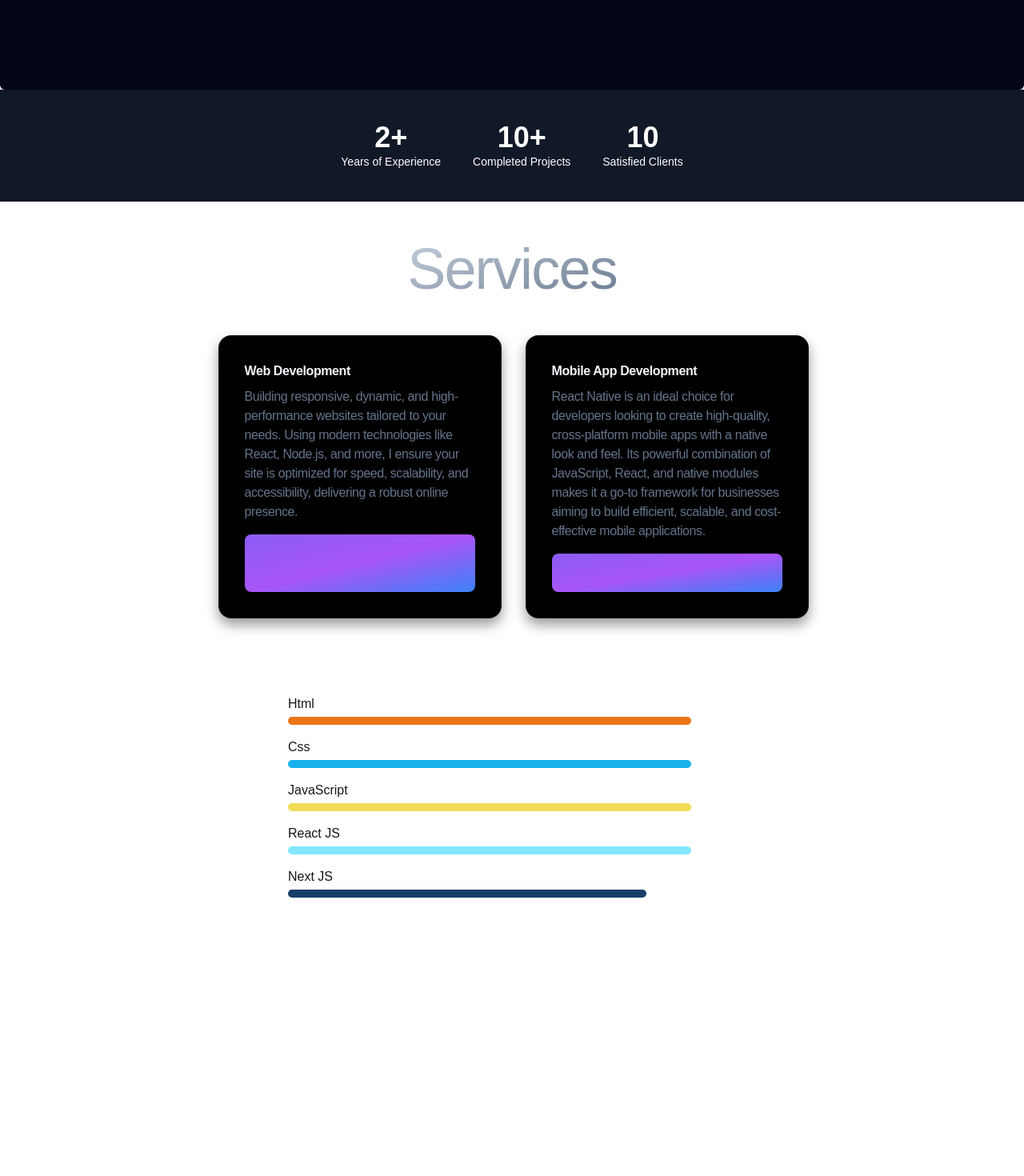
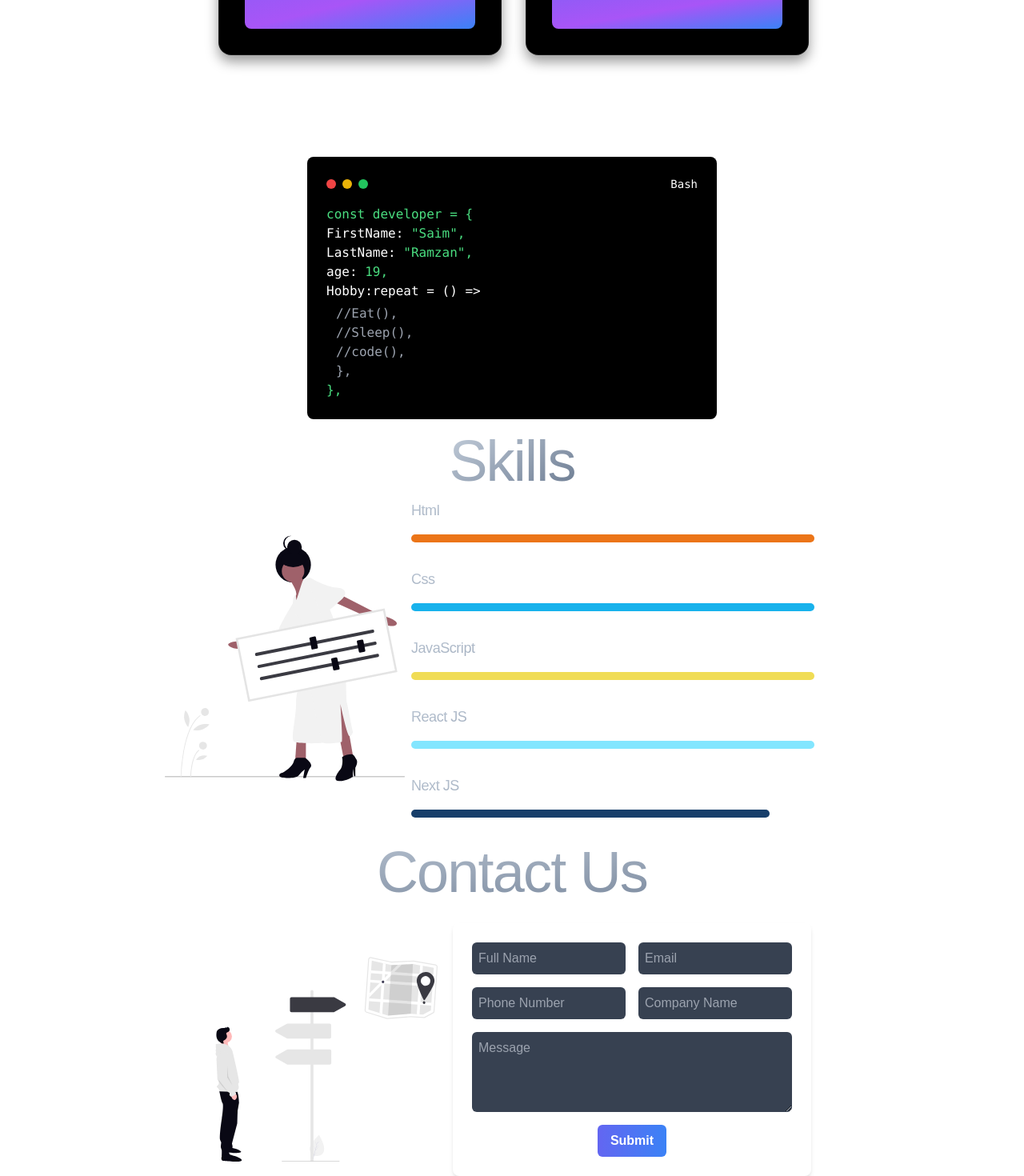
Before and after one commit to M0Abdullah/Portfolio, a Next.js app: page / in a window 1280 px wide. Shown: the part 1092-2562 px from the top of the page at 80% size. Before the commit the page ends 2230 px from the top, so only its background shows below. Built offline with nearby package versions, Linux system fonts and the light colour scheme.

Commit message:
images changes

```diff
--- a/src/app/page.tsx
+++ b/src/app/page.tsx
@@ -1,5 +1,7 @@
 import { LampDemo } from "@/component/AboutUs";
+import Form from "@/component/Form";
 import HeaderSide from "@/component/HeaderSide";
+import MySkills from "@/component/MySkills";
 import { AnimatedPinDemo } from "@/component/Services";
 import Stats from "@/component/Stats";
 
@@ -9,9 +11,11 @@ export default function Home() {
     <div className="max-w-screen-xl mx-auto p-4">
     <HeaderSide />
   </div>
-     <LampDemo />
+     {/* <LampDemo /> */}
      <Stats />
      <AnimatedPinDemo />
+     <MySkills />
+     <Form />
     </>
   );
 }
--- /dev/null
+++ b/src/component/Form.tsx
@@ -0,0 +1,64 @@
+import Image from "next/image";
+import React from "react";
+import direction from "@/Assest/direction.svg";
+
+function Form() {
+  return (
+    <div className="flex justify-center flex-col">
+      <h2 className="bg-gradient-to-br mb-3 from-slate-300 to-slate-500 py-4 bg-clip-text text-center text-4xl font-medium tracking-tight text-transparent md:text-7xl">
+        Contact Us
+      </h2>
+      <div className="flex  items-center  justify-center px-4 dark">
+        <Image src={direction} width={300} height={330} alt="direction" />
+        <div className="w-full max-w-md  rounded-lg shadow-md p-6">
+          <form className="flex flex-wrap justify-center">
+            <input
+              type="text"
+              className="bg-gray-700 text-gray-200  border-0 rounded-md p-2 mb-4 focus:bg-gray-600 focus:outline-none focus:ring-1 focus:ring-blue-500 transition ease-in-out duration-150 w-full md:w-[48%] mr-[2%]"
+              placeholder="Full Name"
+            />
+            <input
+              type="email"
+              className="bg-gray-700 text-gray-200 border-0 rounded-md p-2 mb-4 focus:bg-gray-600 focus:outline-none focus:ring-1 focus:ring-blue-500 transition ease-in-out duration-150 w-full md:w-[48%] ml-[2%]"
+              placeholder="Email"
+            />
+            <input
+              type="number"
+              className="bg-gray-700 text-gray-200 border-0 rounded-md p-2 mb-4 focus:bg-gray-600 focus:outline-none focus:ring-1 focus:ring-blue-500 transition ease-in-out duration-150 w-full md:w-[48%] mr-[2%]"
+              placeholder="Phone Number"
+            />
+            <input
+              type="text"
+              className="bg-gray-700 text-gray-200 border-0 rounded-md p-2 mb-4 focus:bg-gray-600 focus:outline-none focus:ring-1 focus:ring-blue-500 transition ease-in-out duration-150 w-full md:w-[48%] ml-[2%]"
+              placeholder="Company Name"
+            />
+            {/* <input
+                type="text"
+                className="bg-gray-700 text-gray-200 border-0 rounded-md p-2 mb-4 focus:bg-gray-600 focus:outline-none focus:ring-1 focus:ring-blue-500 transition ease-in-out duration-150 w-full md:w-[48%] mr-[2%]"
+                placeholder="Job Title"
+              /> */}
+            {/* <input
+                type="date"
+                className="bg-gray-700 text-gray-200 border-0 rounded-md p-2 mb-4 focus:bg-gray-600 focus:outline-none focus:ring-1 focus:ring-blue-500 transition ease-in-out duration-150 w-full md:w-[48%] ml-[2%]"
+                placeholder="Date of Birth"
+              /> */}
+            <textarea
+              name="message"
+              className="bg-gray-700 text-gray-200 border-0 rounded-md p-2 mb-auto md:mb-auto md:w-full md:h-auto md:min-h-[100px] md:max-h-[100px] md:flex-grow md:flex-shrink md:flex-auto focus:bg-gray-md:focus:outline-none:focus:ring-blue-md:focus:border-transparent transition ease-in-out duration-fastest"
+              placeholder="Message"
+            ></textarea>
+
+            <button
+              type="submit"
+              className="bg-gradient-to-r  from-indigo-500 to-blue-500 text-white font-bold py-2 px-4 rounded-md mt-4 hover:bg-indigo-600 hover:to-blue-600 transition ease-in-out duration-150"
+            >
+              Submit
+            </button>
+          </form>
+        </div>
+      </div>
+    </div>
+  );
+}
+
+export default Form;
--- a/src/component/HeaderSide.tsx
+++ b/src/component/HeaderSide.tsx
@@ -53,31 +53,27 @@ function HeaderSide() {
   }, [index, typing]);
 
   return (
-    <div className="flex flex-col md:flex-row items-center justify-center ">
-      <div className="flex flex-col w-full md:w-[70%]">
+    <div className="flex flex-col md:flex-row items-center justify-between p-4 md:p-8 lg:p-12">
+      <div className="flex flex-col w-full md:w-[60%] space-y-4">
         <motion.div
           initial={{ opacity: 0, y: 10 }}
           animate={{ opacity: 1, y: 0 }}
           transition={{ duration: 0.5 }}
-          className="text-2xl md:text-4xl break-words flex flex-wrap"
+          className="text-2xl md:text-4xl break-words flex flex-wrap text-center md:text-left"
         >
-          Hello, I'm,{" "}
-          <span className="text-blue-500 dark:text-blue-500">
-            Saim Ramzan&nbsp;
-          </span>{" "}
-          a Frontend Developer Expert in{" "}
-          <span className="text-blue-500 dark:text-blue-500 font-bold ">
-            &nbsp;{currentExpertise}
-          </span>
+          Hello, I'm,
+          <span className="text-blue-500 dark:text-blue-500"> Saim Ramzan&nbsp;</span>
+          a Frontend Developer Expert in
+          <span className="text-blue-500 dark:text-blue-500 font-bold "> &nbsp;{currentExpertise}</span>
         </motion.div>
         <InfiniteMovingCards items={links} direction="right" speed="slow" />
       </div>
-      <div className="pt-4 md:pt-0 w-full md:w-[30%] text-center">
+      <div className="pt-4 md:pt-0 w-full md:w-[40%] text-center">
         <Image
           src={saimImage}
           width={300}
           height={300}
-          objectFit="comtain"
+          objectFit="contain"
           alt="Saim - Picture of the author"
           priority
           className="rounded-lg shadow-lg mx-auto"
--- a/src/component/MySkills.tsx
+++ b/src/component/MySkills.tsx
@@ -1,8 +1,53 @@
-import React from 'react'
+"use client";
+import React, { useRef } from "react";
+import { motion, useInView } from "framer-motion";
+import setting from "@/Assest/settings.svg"
+import Image from "next/image";
+
 
 function MySkills() {
+  const progressData = [
+    { title: "Html", progress: 90, color: "#ec7518" },
+    { title: "Css", progress: 90 , color:"#18b2ec"},
+    { title: "JavaScript", progress: 90, color:"#f0dc55" },
+    { title: "React JS", progress: 90 , color: '#83e6ff'},
+    { title: "Next JS", progress: 80 , color : "#173e6a"},
+  ];
   return (
-    <div>My Skills</div>
+    <div className="flex justify-center flex-col items-center">
+ <h1
+        className="bg-gradient-to-br mb-3 from-slate-300 to-slate-500 py-4 bg-clip-text text-center text-4xl font-medium tracking-tight text-transparent md:text-7xl"
+      >
+        Skills
+      </h1>
+    <div className="flex gap-2 -mt-[2rem]">
+      <Image src={setting} width={300} height={300} alt="setting"/>
+    <div className="flex flex-col">
+        {progressData.map((item, index) => {
+          const ref = useRef(null);
+          const isInView = useInView(ref, { triggerOnce: true });
+
+          return (
+            <div key={index} className="w-[70vh] mb-4" ref={ref}>
+              <div className="bg-gradient-to-br from-slate-300 to-slate-500 py-4 bg-clip-text  font-medium tracking-tight text-transparent md:text-lg">
+                {item.title}
+              </div>
+              <div className="bg-white rounded-full h-2.5 dark:bg-gray-700">
+                <motion.div
+                  className="h-2.5 rounded-full"
+                  style={{ backgroundColor: item.color }}
+                  initial={{ width: "0%" }}
+                  animate={{ width: isInView ? `${item.progress}%` : "0%" }}
+                  transition={{ duration: 1.5, ease: "easeOut" }}
+                />
+              </div>
+            </div>
+          );
+        })}
+      </div>
+      </div>
+    </div>
+
   )
 }
 
--- a/src/component/Services.tsx
+++ b/src/component/Services.tsx
@@ -2,7 +2,6 @@
 import React, { useRef } from "react";
 import { PinContainer } from "@/components/ui/3d-pin";
 import { motion, useInView } from "framer-motion";
-
 
 export function AnimatedPinDemo() {
   const data = [
@@ -17,13 +16,13 @@ export function AnimatedPinDemo() {
         "React Native is an ideal choice for developers looking to create high-quality, cross-platform mobile apps with a native look and feel. Its powerful combination of JavaScript, React, and native modules makes it a go-to framework for businesses aiming to build efficient, scalable, and cost-effective mobile applications.",
     },
   ];
-  const progressData = [
-    { title: "Html", progress: 90, color: "#ec7518" },
-    { title: "Css", progress: 90 , color:"#18b2ec"},
-    { title: "JavaScript", progress: 90, color:"#f0dc55" },
-    { title: "React JS", progress: 90 , color: '#83e6ff'},
-    { title: "Next JS", progress: 80 , color : "#173e6a"},
-  ];
+  // const progressData = [
+  //   { title: "Html", progress: 90, color: "#ec7518" },
+  //   { title: "Css", progress: 90, color: "#18b2ec" },
+  //   { title: "JavaScript", progress: 90, color: "#f0dc55" },
+  //   { title: "React JS", progress: 90, color: "#83e6ff" },
+  //   { title: "Next JS", progress: 80, color: "#173e6a" },
+  // ];
   return (
     <div className="flex flex-col items-center justify-center mt-8">
       <h1
@@ -47,30 +46,29 @@ export function AnimatedPinDemo() {
           </PinContainer>
         ))}
       </div>
+<aside className="bg-black text-white p-6 rounded-lg w-full max-w-lg font-mono">
+  <div className="flex justify-between items-center">
+    <div className="flex space-x-2 text-red-500">
+      <div className="w-3 h-3 rounded-full bg-red-500"></div>
+      <div className="w-3 h-3 rounded-full bg-yellow-500"></div>
+      <div className="w-3 h-3 rounded-full bg-green-500"></div>
+    </div>
+    <p className="text-sm">Bash</p>
+  </div>
+  <div className="mt-4">
+    <p className="text-green-400">{`const developer = {`}</p>
+    <p className="text-white">FirstName: <span className="text-green-400">"Saim",</span> </p>
+    <p className="text-white">LastName: <span className="text-green-400">"Ramzan",</span> </p>
+    <p className="text-white">age: <span className="text-green-400">19,</span> </p>
+    <p className="text-white">{`Hobby:repeat = () => `} </p>
+    <p className="text-gray-400 -mt-5 ml-3"><br/> {`//Eat()`},<br/> {`//Sleep()`},<br/> {`//code()`}, <br/> {`}`},</p>
+    <p className="text-white"><span className="text-green-400">{`}`},</span> </p>
+    {/* <p className="text-white">added 1 package, and audited 2 packages in 3s</p>
+    <p className="text-green-400">$</p> */}
+  </div>
+</aside>
 
-      <div className="flex flex-col items-center justify-center -mt-[2rem]">
-      {progressData.map((item, index) => {
-        const ref = useRef(null);
-        const isInView = useInView(ref, { triggerOnce: true });
 
-        return (
-          <div key={index} className="w-[70vh] mb-4" ref={ref}>
-            <div className="mb-1 text-base font-medium dark:text-white">
-              {item.title}
-            </div>
-            <div className="bg-white rounded-full h-2.5 dark:bg-gray-700">
-              <motion.div
-                className="h-2.5 rounded-full"
-                style={{ backgroundColor: item.color }}
-                initial={{ width: "0%" }}
-                animate={{ width: isInView ? `${item.progress}%` : "0%" }}
-                transition={{ duration: 1.5, ease: "easeOut" }}
-              />
-            </div>
-          </div>
-        );
-      })}
-    </div>
     </div>
   );
 }
```
Also changed, not shown: src/Assest/direction.svg (added), src/Assest/settings.svg (added).
